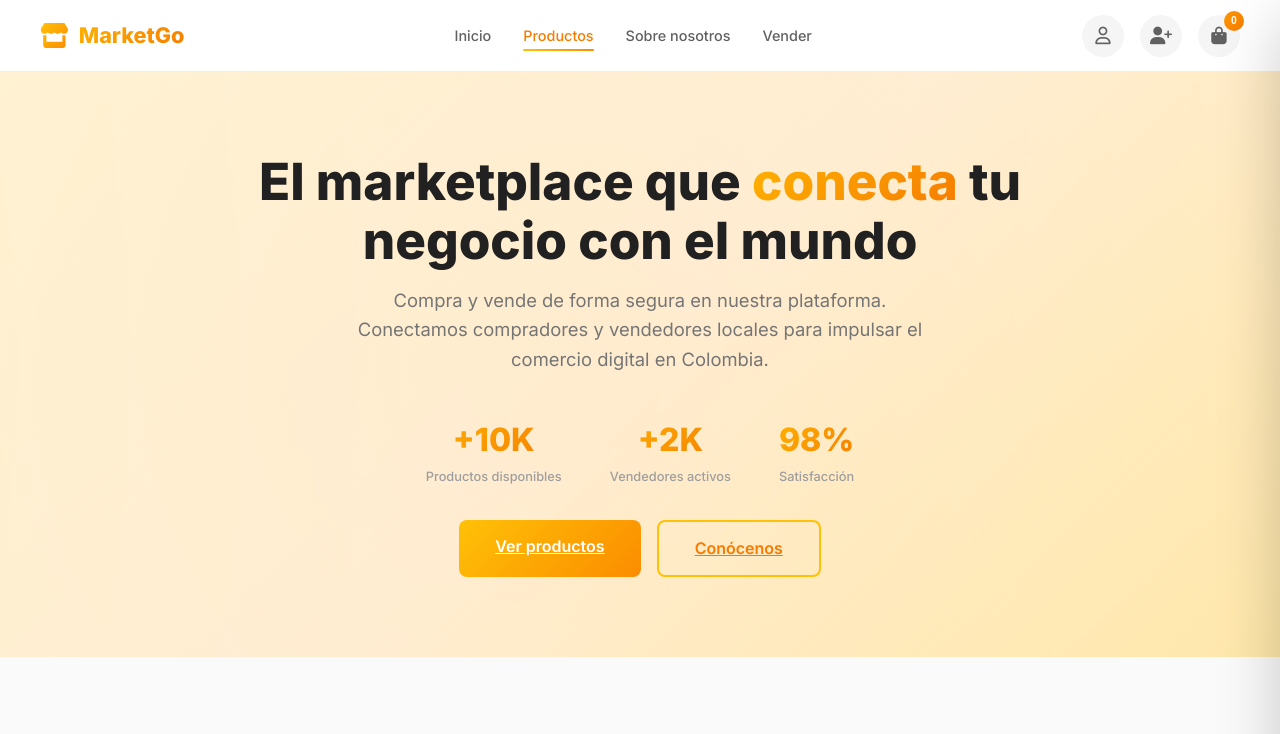
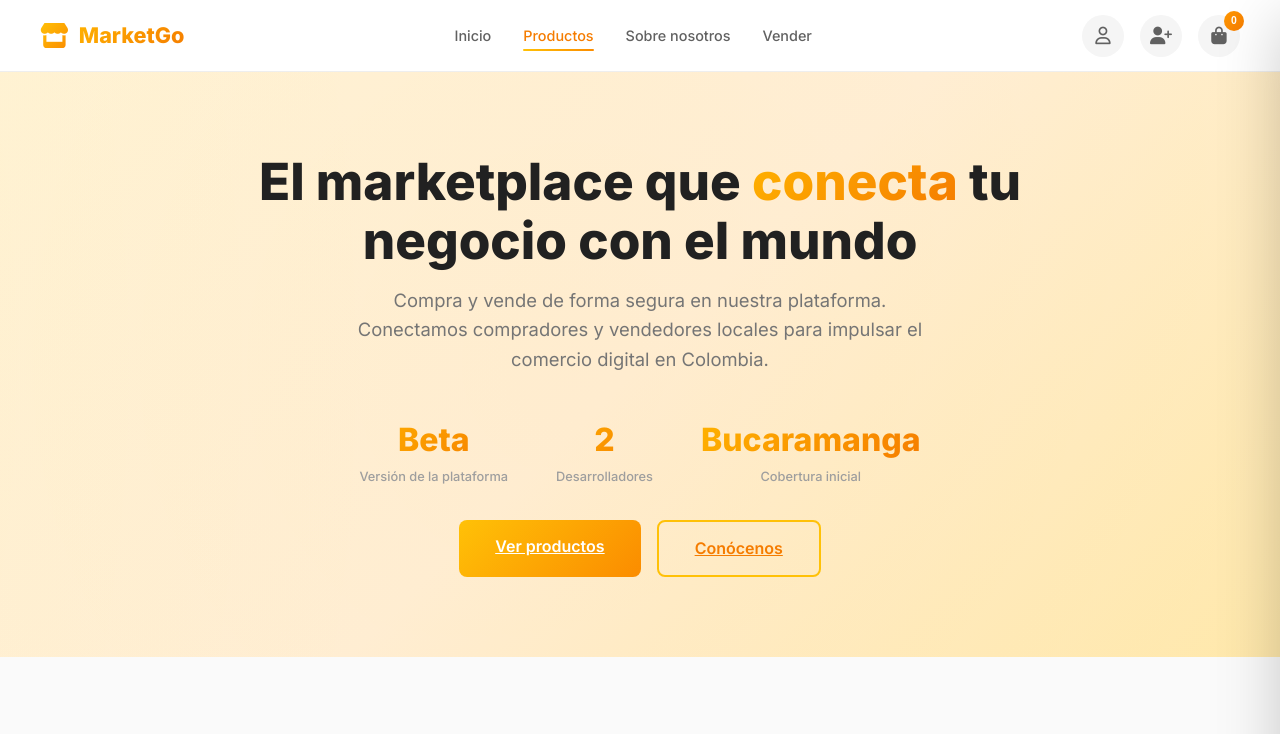
Before and after one commit to Maalik47/MarketGo, a website: page marketplace/index.html in a window 1280 px wide. Shown: the top 734 px of the page. Drawn offline with Linux system fonts and the light colour scheme.

Commit message:
coreccion estadisticas

```diff
--- a/marketplace/index.html
+++ b/marketplace/index.html
@@ -1058,16 +1058,16 @@
             <p>Compra y vende de forma segura en nuestra plataforma. Conectamos compradores y vendedores locales para impulsar el comercio digital en Colombia.</p>
             <div class="hero-stats">
                 <div class="hero-stat">
-                    <div class="hero-stat-number">+10K</div>
-                    <div class="hero-stat-label">Productos disponibles</div>
+                    <div class="hero-stat-number">Beta</div>
+                    <div class="hero-stat-label">Versión de la plataforma</div>
                 </div>
                 <div class="hero-stat">
-                    <div class="hero-stat-number">+2K</div>
-                    <div class="hero-stat-label">Vendedores activos</div>
+                    <div class="hero-stat-number">2</div>
+                    <div class="hero-stat-label">Desarrolladores</div>
                 </div>
                 <div class="hero-stat">
-                    <div class="hero-stat-number">98%</div>
-                    <div class="hero-stat-label">Satisfacción</div>
+                    <div class="hero-stat-number">Bucaramanga</div>
+                    <div class="hero-stat-label">Cobertura inicial</div>
                 </div>
             </div>
             <div class="hero-buttons" style="margin-top: 32px;">
```
